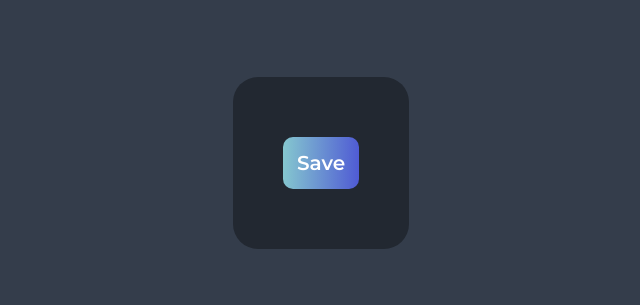
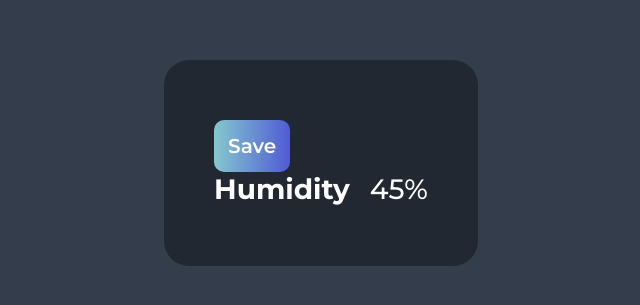
Before and after one commit to Moscvin/course-code, a Vue app in the folder vue-app/: page / in a window 1280 px wide. Shown: the part 245-550 px from the top of the page, without its empty margins (319-959 px from the left). Built offline with nearby package versions, Linux system fonts and the light colour scheme.

Commit message:
implement componnet stat and button

```diff
--- a/vue-app/src/App.vue
+++ b/vue-app/src/App.vue
@@ -1,10 +1,12 @@
 <script setup>
 import Button from "./components/Button.vue";
+import Stat from "./components/Stat.vue";
 </script>
 
 <template>
   <main class="main">
-    <Button> Save</Button>
+    <Button>Save</Button>
+    <Stat />
   </main>
 </template>
 
--- /dev/null
+++ b/vue-app/src/components/Stat.vue
@@ -0,0 +1,22 @@
+<script setup></script>
+<template>
+  <div class="stat">
+    <div class="stat-name">Humidity</div>
+    <div class="stat-value">45%</div>
+  </div>
+</template>
+
+<style scoped>
+.stat {
+  display: flex;
+  justify-content: space-between;
+  font-size: 28px;
+  gap: 20px;
+}
+.stat-name {
+  font-weight: 700;
+}
+.stat-value {
+  font-weight: 500;
+}
+</style>
```
